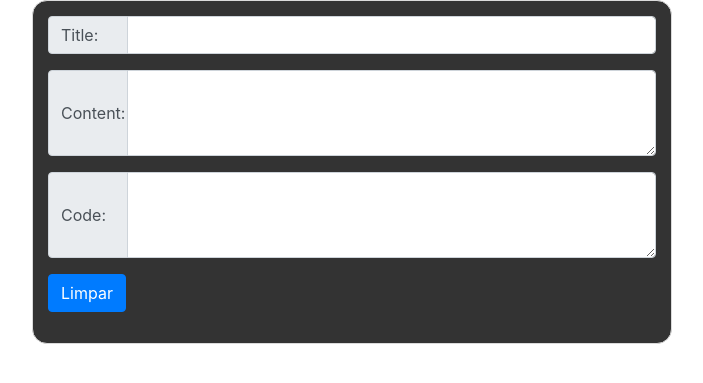
After one commit to evandroad/tutorials, a PHP site: page /form.html in a window 1280 px wide. The commit adds this page. Shown: the top 383 px of the page, without its empty margins (288-991 px from the left). Run offline with PHP 8.4, Linux system fonts and the light colour scheme.

Commit message:
send files

```diff
--- a/adb-commands/adb-commands.html
+++ b/adb-commands/adb-commands.html
@@ -13,6 +13,11 @@
 
     <ul>
         <div class="sidenav">
+            <div id="home">
+                <a href="../index.html">
+                    <img src="https://img.icons8.com/ios-glyphs/90/EBEBEB/home-page--v1.png" width="50px"/>
+                </a>
+            </div>
             <h2 id="summary">Summary</h2>
             <li class="summaryItem"><a href="#server">#1 server</a></li>
             <li class="summaryItem"><a href="#reboot">#2 reboot</a></li>
--- /dev/null
+++ b/form.html
@@ -0,0 +1,45 @@
+<!DOCTYPE html>
+<html lang="en">
+<head>
+    <meta charset="UTF-8">
+    <meta http-equiv="X-UA-Compatible" content="IE=edge">
+    <meta name="viewport" content="width=device-width, initial-scale=1.0">
+    <link rel="stylesheet" href="https://stackpath.bootstrapcdn.com/bootstrap/4.3.1/css/bootstrap.min.css">
+    <script src="https://ajax.googleapis.com/ajax/libs/jquery/3.4.1/jquery.min.js"></script>
+    <title>register content</title>
+    <style>
+        #d {
+            background: #333333;
+            margin: auto;
+            border: #dadada solid 1px;
+            border-radius: 15px;
+            padding: 15px;
+        }
+    </style>
+</head>
+<body>
+    <div id="d" class="col-sm-6">
+        <div class="input-group mb-3">
+            <div class="input-group-prepend">
+                <span class="input-group-text" style="width: 80px">Title:</span>
+            </div>
+            <input type="text" id="bte" class="form-control">
+        </div>
+        <div class="input-group mb-3">
+            <div class="input-group-prepend">
+                <span class="input-group-text" style="width: 80px">Content:</span>
+            </div>
+            <textarea id="bte" class="form-control" rows="3"></textarea>
+        </div>
+        <div class="input-group mb-3">
+            <div class="input-group-prepend">
+                <span class="input-group-text" style="width: 80px">Code:</span>
+            </div>
+            <textarea id="bte" class="form-control" rows="3"></textarea>
+        </div>
+        <div class="form-group">
+            <button class="btn btn-primary" type="button" onclick="cleaning()">Limpar</button>
+        </div>
+    </div>
+</body>
+</html>
--- a/index.html
+++ b/index.html
@@ -23,6 +23,8 @@
     <h1 id="tutorials">Tutorials</h1>
     <p>The idea of this project is to gather some important tutorials for those who are entering the world of programming and software development.</p>
 
+    <a href="form.html">Cadastrar tutorial</a>
+
     <ul>
         <li><a href="git-commands/git-commands.html">Git Commands</a></li>
         <li><a href="adb-commands/adb-commands.html">Adb Commands</a></li>
```
Also changed, not shown: content.css (+27 -0 lines), git-commands/git-commands.html (+9 -1 lines), install-docker.md (added, +35 -0 lines), js/script.js (added, +19 -0 lines).
